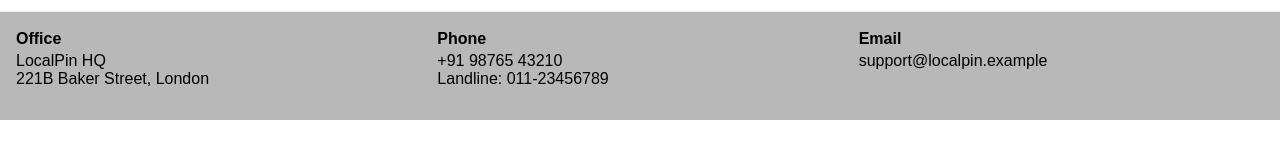
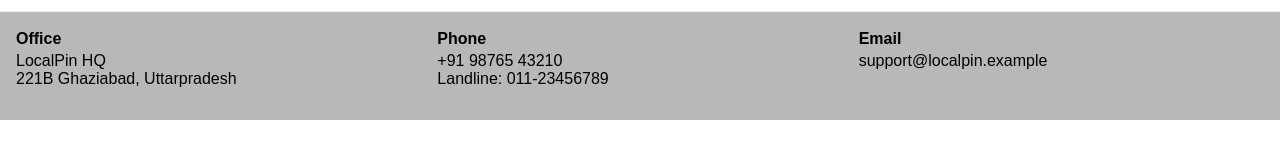
Before and after one commit to Abhinavmishra2607/location-sharing-app, a React (Vite) app: page /home in a window 1280 px wide. Shown: the part 644-797 px from the top of the page. Built offline with nearby package versions, Linux system fonts and the light colour scheme; no server answers; the database is empty.

Commit message:
Update homepage.jsx

```diff
--- a/src/homepage.jsx
+++ b/src/homepage.jsx
@@ -269,7 +269,7 @@ export default function HomePage() {
           <div>
             <div className="contact-label">Office</div>
             <div>LocalPin HQ</div>
-            <div>221B Baker Street, London</div>
+            <div>221B Ghaziabad, Uttarpradesh</div>
           </div>
           <div>
             <div className="contact-label">Phone</div>
```
